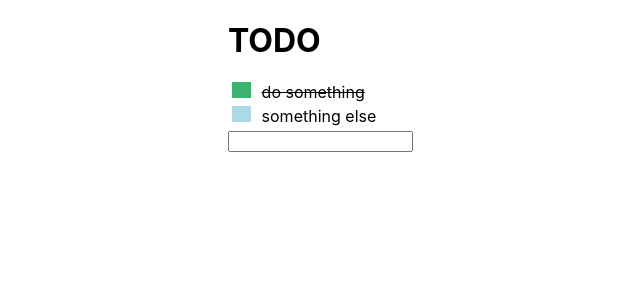
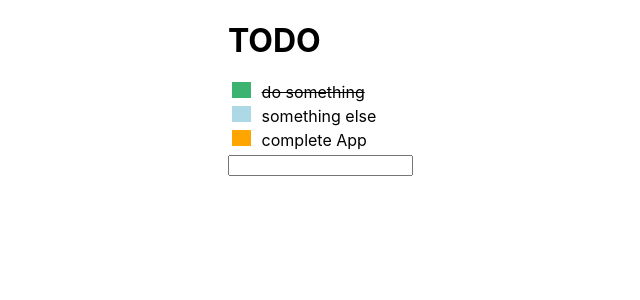
Before and after one commit to naveen-kumar-vadla/todo-react, a React (Create React App) app: page / in a window 1280 px wide. Shown: the top 300 px of the page, without its empty margins (252-892 px from the left). Built offline with nearby package versions, Linux system fonts and the light colour scheme.

Commit message:
changed todoItems status : added doing status
when we add an item it will be in created then first click it will become doing agian click it will change to done

```diff
--- a/src/App.css
+++ b/src/App.css
@@ -3,7 +3,9 @@
   width: 25vw;
 }
 
-.todoItem-done,.todoItem-created {
+.todoItem-created,
+.todoItem-doing,
+.todoItem-done {
   display: flex;
   margin: 0.5vh;
   cursor: pointer;
@@ -19,19 +21,23 @@
   margin-left: 0.5vw;
 }
 
+.todoItem-created .highlighter {
+  background: lightblue;
+}
+
+.todoItem-doing .highlighter {
+  background: orange;
+}
+
 .todoItem-done .highlighter {
   background: mediumseagreen;
 }
 
-.todoItem-created .highlighter {
-  background: lightblue;
+.todoItem-created .title,
+.todoItem-doing {
+  text-decoration: none;
 }
-
 
 .todoItem-done .title {
   text-decoration: line-through;
 }
-
-.todoItem-created .title {
-  text-decoration: none;
-}
--- a/src/Todo.js
+++ b/src/Todo.js
@@ -3,9 +3,17 @@ import React, { Component } from 'react';
 import Input from './Input.js';
 import TodoItem from './TodoItem.js';
 
+const getNextState = currentState => {
+  if (currentState === 'created') return 'doing';
+  if (currentState === 'doing') return 'done';
+  if (currentState === 'done') return 'created';
+  return currentState;
+};
+
 const items = [
-  { title: 'do something', status: true },
-  { title: 'something else', status: false },
+  { title: 'do something', status: 'done' },
+  { title: 'something else', status: 'created' },
+  { title: 'complete App', status: 'doing' },
 ];
 
 class Todo extends Component {
@@ -14,7 +22,7 @@ class Todo extends Component {
     this.state = { items, inputValue: '' };
     this.onChange = this.onChange.bind(this);
     this.onKeyDown = this.onKeyDown.bind(this);
-    this.toggleTodoItemCompletion = this.toggleTodoItemCompletion.bind(this);
+    this.updateTodoItemStatus = this.updateTodoItemStatus.bind(this);
   }
 
   onChange(inputValue) {
@@ -28,16 +36,16 @@ class Todo extends Component {
   addTodoItem(title) {
     this.setState(state => {
       const items = state.items.slice();
-      items.push({ title, status: false });
+      items.push({ title, status: 'created' });
       return { items, inputValue: '' };
     });
   }
 
-  toggleTodoItemCompletion(id) {
+  updateTodoItemStatus(id) {
     this.setState(state => {
       const items = state.items.slice();
       const item = Object.assign({}, items[id]);
-      item.status = !item.status;
+      item.status = getNextState(item.status);
       items[id] = item;
       return { items };
     });
@@ -49,7 +57,7 @@ class Todo extends Component {
         item={item}
         key={i}
         id={i}
-        onClick={this.toggleTodoItemCompletion}
+        onClick={this.updateTodoItemStatus}
       ></TodoItem>
     ));
   }
--- a/src/TodoItem.js
+++ b/src/TodoItem.js
@@ -1,14 +1,11 @@
 import React from 'react';
 
 const TodoItem = ({ item, id, onClick }) => {
-  const { title, status } = item;
+  const className = `todoItem-${item.status}`;
   return (
-    <div
-      className={status ? 'todoItem-done' : 'todoItem-created'}
-      onClick={() => onClick(id)}
-    >
+    <div className={className} onClick={() => onClick(id)}>
       <div className='highlighter'></div>
-      <div className='title'>{title}</div>
+      <div className='title'>{item.title}</div>
     </div>
   );
 };
```
